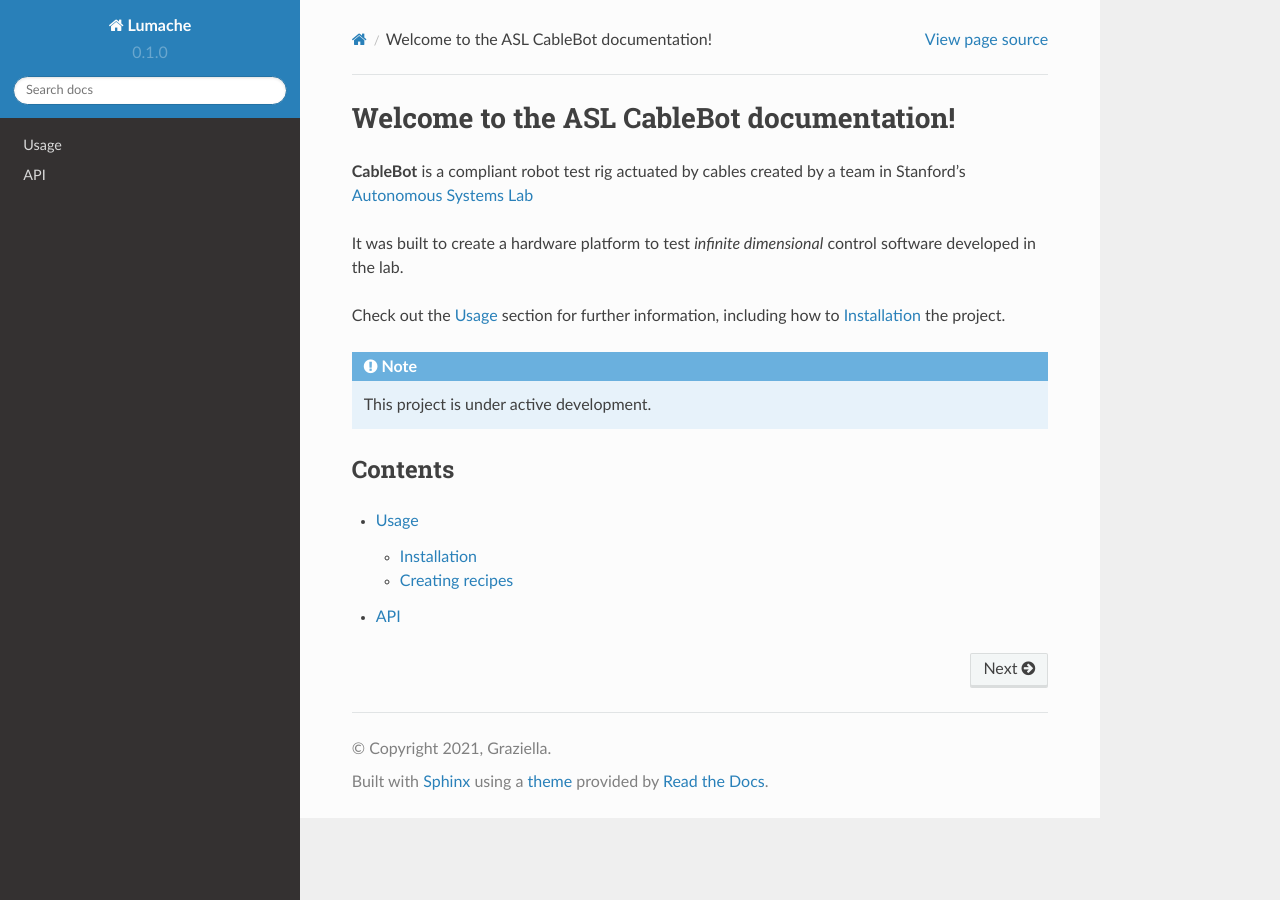
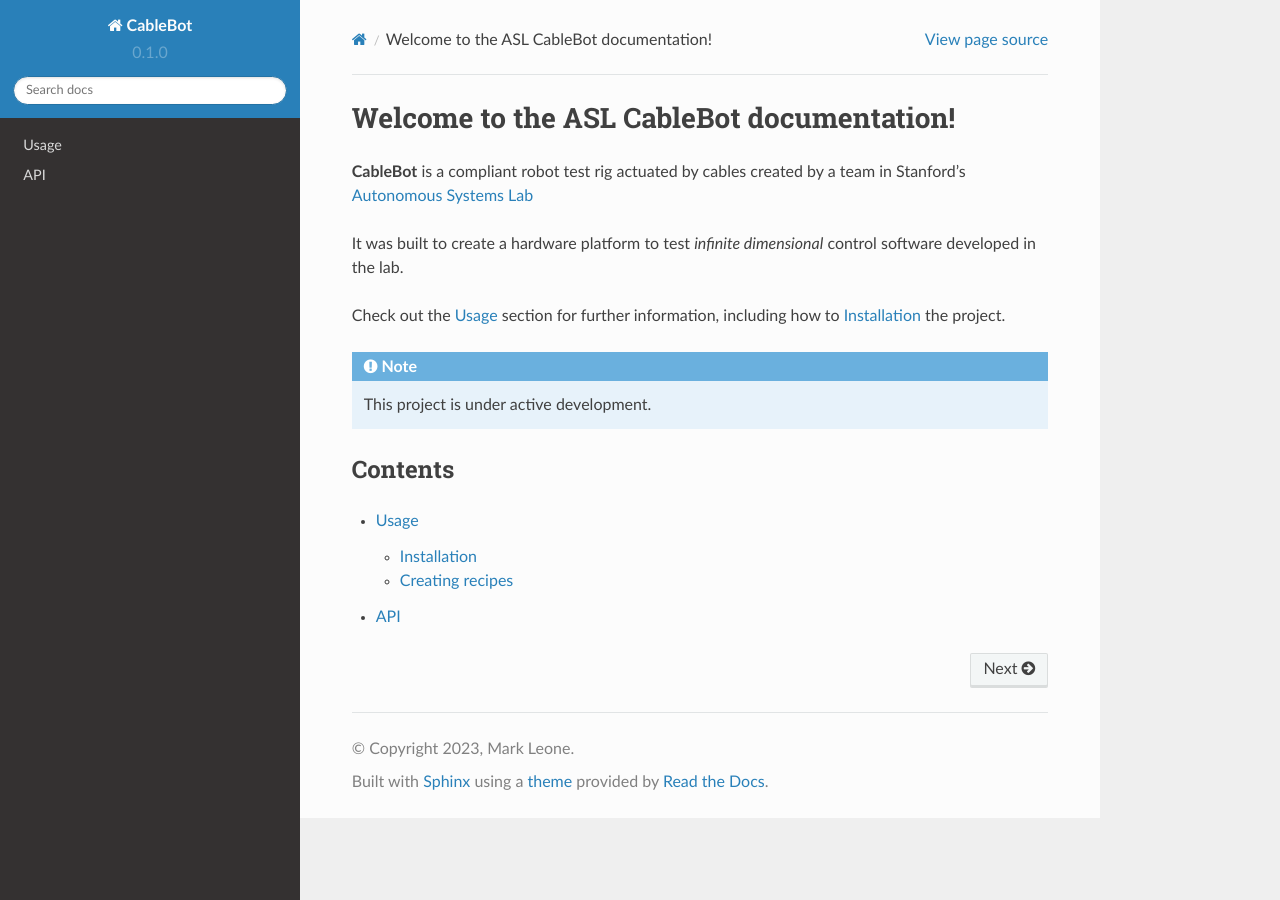
Before and after one commit to markeleone/ASLCableBot, a Sphinx documentation site: the page built from docs/source/index.rst, in a window 1280 px wide. Built offline with Sphinx 7.4.7 and the Read the Docs theme 2.0.0, drawn with Linux system fonts in a browser that asks for light colours.

Commit message:
Update conf.py

```diff
--- a/docs/source/conf.py
+++ b/docs/source/conf.py
@@ -2,9 +2,9 @@
 
 # -- Project information
 
-project = 'Lumache'
-copyright = '2021, Graziella'
-author = 'Graziella'
+project = 'CableBot'
+copyright = '2023, Mark Leone'
+author = 'Mark Leone'
 
 release = '0.1'
 version = '0.1.0'
```
